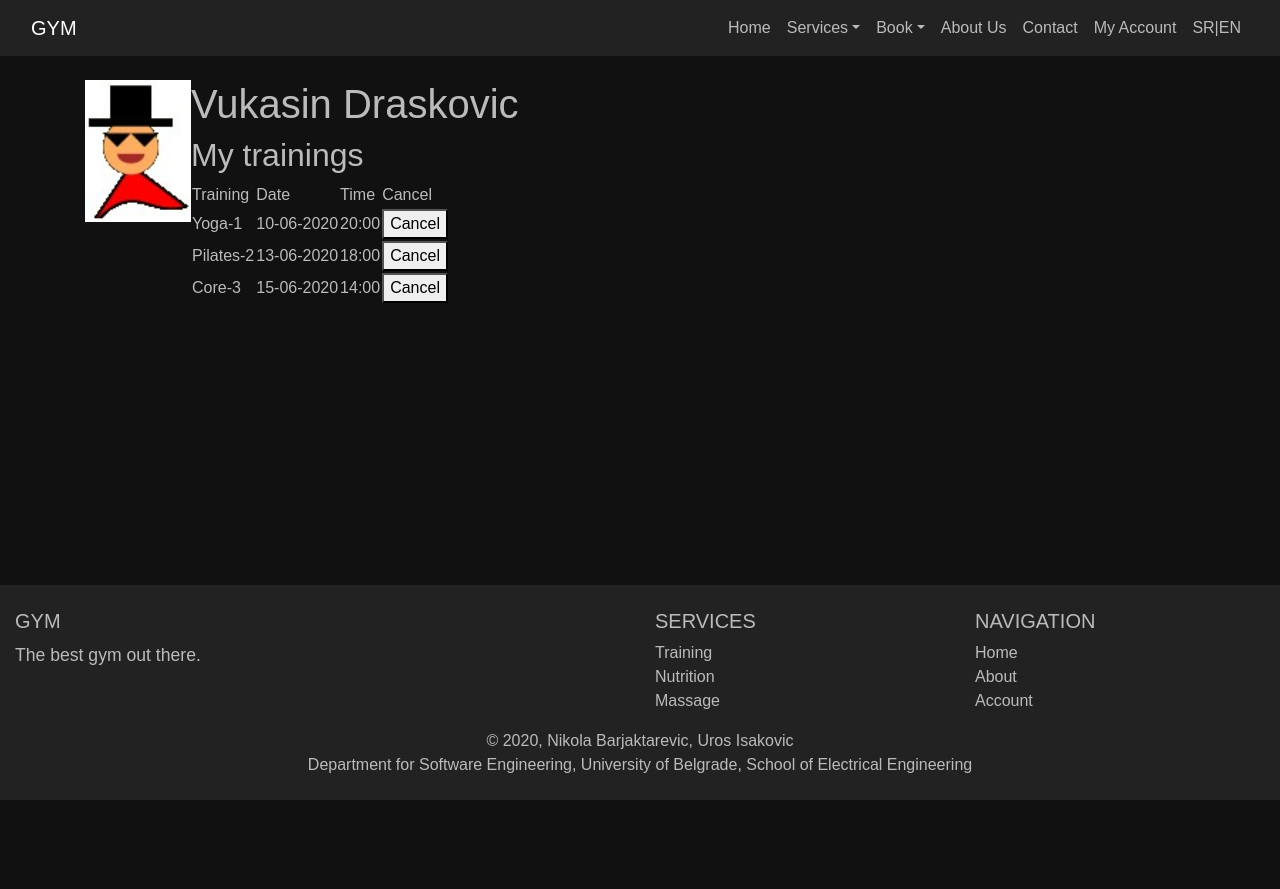
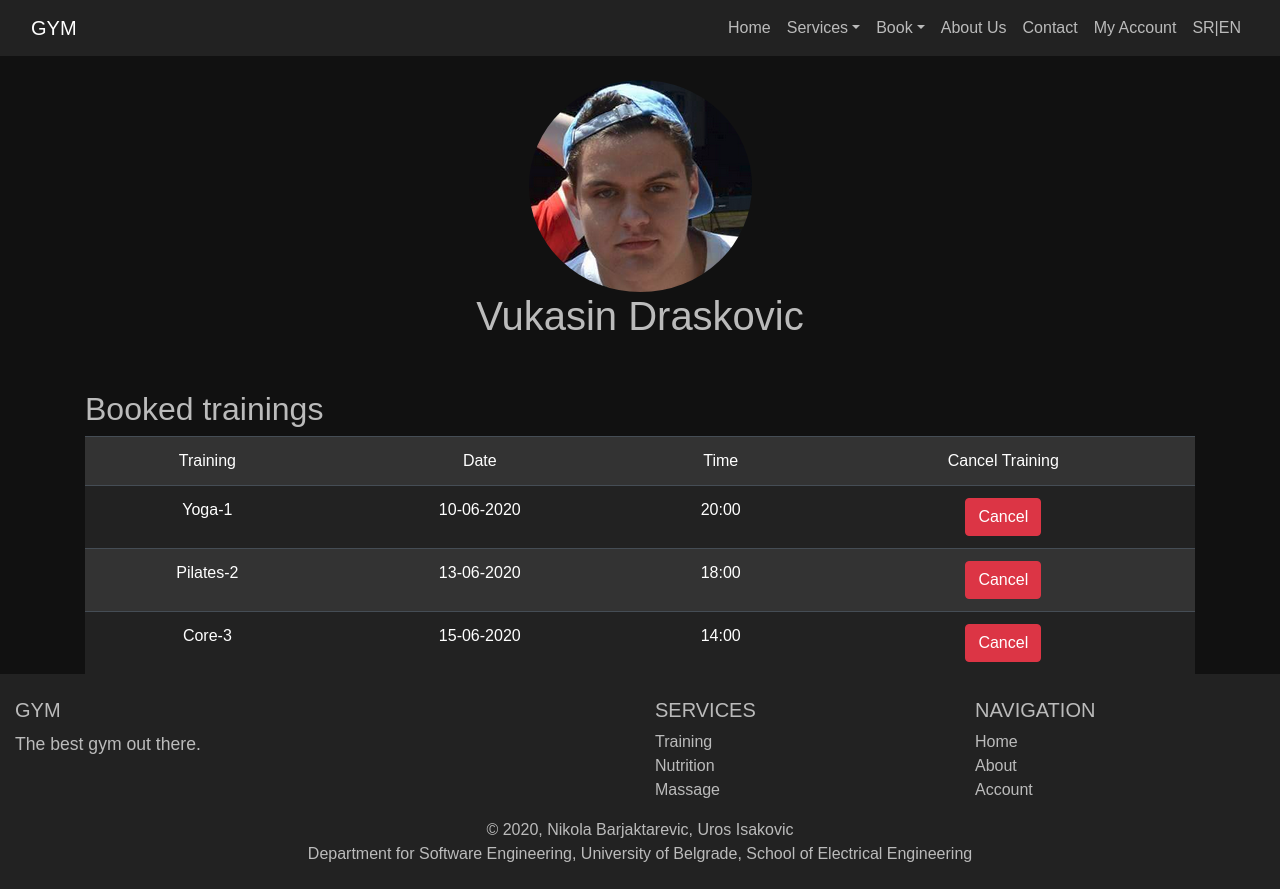
Before and after one commit to urosisakovic/fitness-center, a Vue app: page /account in a window 1280 px wide. Before the commit the page ends 800 px from the top, so only its background shows below. Built offline with nearby package versions, Linux system fonts and the light colour scheme.

Commit message:
Added a bunch of new design features

```diff
--- a/src/assets/content/en/account.json
+++ b/src/assets/content/en/account.json
@@ -1,6 +1,6 @@
 {
     "name": "Vukasin Draskovic",
-    "image": "0.png",
+    "image": "vukasin.png",
     "trainings": [
         {
             "id": "0",
--- a/src/assets/styles/main.css
+++ b/src/assets/styles/main.css
@@ -234,3 +234,7 @@ body {
  .table-striped>thead>tr:nth-child(odd)>th {
 	background-color: #333333;
   }
+
+#masnut-submit-button {
+	margin-bottom: 15px;
+}
--- a/src/components/Account.vue
+++ b/src/components/Account.vue
@@ -1,18 +1,18 @@
 <template>
   <div class="container">
-    <div>
-      <img style="float: left" :src="getImgUrl(content.image)">
+    <div style="text-align: center; margin-bottom: 50px;">
+      <img :src="getImgUrl(content.image)" class="rounded-circle">
       <h1>{{ content.name }}</h1>
     </div>
 
-    <h2> My trainings </h2>
-    <table>
+    <h2> Booked trainings </h2>
+    <table class="table table-striped table-dark" style="text-align: center">
       <thead>
         <tr>
           <td>Training</td>
           <td>Date</td>
           <td>Time</td>
-          <td>Cancel</td>
+          <td>Cancel Training</td>
         </tr>
       </thead>
 
@@ -21,12 +21,10 @@
           <td> {{ training.name }} </td>
           <td> {{ training.date }} </td>
           <td> {{ training.time }} </td>
-          <td>  <button type="button">Cancel</button>  </td>
+          <td> <button type="button" class="btn btn-danger">Cancel</button> </td>
         </tr>
       </tbody>
     </table>
-
-
   </div>
 </template>
 
--- a/src/components/book/MasNut.vue
+++ b/src/components/book/MasNut.vue
@@ -15,7 +15,7 @@
         </div>
         <div class="form-group">
           <label for="input-tel">Telephone Number</label>
-          <input type="number" class="form-control" id="input-tel" placeholder="Enter Telephone Number">
+          <input type="text" class="form-control" id="input-tel" placeholder="Enter Telephone Number">
         </div>
         <div class="form-group">
           <label for="input-email">Email address</label>
@@ -30,7 +30,7 @@
           <input type="checkbox" class="form-check-input" id="exampleCheck1">
           <label class="form-check-label" for="exampleCheck1">Download PDF report</label>
         </div>
-        <button type="submit" class="btn btn-primary">Submit</button>
+        <button id="masnut-submit-button" type="submit" class="btn btn-primary">Submit</button>
     </form>
   </div>
 </template>
--- a/src/components/book/Training.vue
+++ b/src/components/book/Training.vue
@@ -2,39 +2,39 @@
   <div class="container">
     <h2> Choose your training! </h2>
 
+    <div class="form-group">
+      <label for="input-fn">Training Type</label>
       <select id="dd-type-select" class="form-control" v-on:change="typeSelect()">
         <option value="yoga">Yoga</option>
         <option value="pilates">Pilates</option>
         <option value="core">Core</option>
         <option value="cardio">Cardio</option>
       </select>
-
+    </div>
+    <div class="form-group">
+      <label for="input-fn">Training</label>
       <select id="dd-sub-type-select" class="form-control" v-on:change="subTypeSelect()">
       <option v-for="option in options" :key="option.id">{{ option.text }}</option>
     </select>
+    </div>
 
     <h2> Available sessions: </h2>
-    <table>
+    <table class="table table-striped table-dark" style="text-align: center">
       <thead>
         <tr>
-          <td>Type</td>
-          <td>Name</td>
           <td>Date</td>
           <td>Time</td>
           <td>Places left</td>
-          <td>Book</td>
+          <td>Come and Join Us!</td>
         </tr>
       </thead>
 
       <tbody>
         <tr v-for="training in curr_trainings" :key="training.id">
-          <td> {{ training.type }} </td>
-          <td> {{ training.subtype }}</td>
           <td> {{ training.date }} </td>
           <td> {{ training.time }}</td>
           <td> {{ training.placesLeft }}</td>
-          <td> {{ training.placesLeft }}</td>
-          <td> <button type="button">Book</button> </td>
+          <td> <button type="button" class="btn btn-primary">Book</button> </td>
         </tr>
       </tbody>
 
@@ -71,8 +71,6 @@ export default {
   },
   methods: {
     typeSelect: function() {
-      console.log("typeSelect()");
-
       var typeSelectField = document.getElementById("dd-type-select");
       var type = typeSelectField.options[typeSelectField.selectedIndex].text;
 
@@ -91,21 +89,15 @@ export default {
     },
 
     subTypeSelect: function() {
-      console.log("subTypeSelect()");
       this.refreshTable();
     },
 
     refreshTable: function() {
-      console.log("refreshTable()");
-
       var typeSelectField = document.getElementById("dd-type-select");
       var subTypeSelectField = document.getElementById("dd-sub-type-select");
 
       var type = typeSelectField.options[typeSelectField.selectedIndex].text;
       var subtype = subTypeSelectField.options[subTypeSelectField.selectedIndex].text;
-
-      console.log("type: " + type);
-      console.log("subtype: " + subtype);
 
       this.curr_trainings = [];
 
--- a/src/components/services/TrainingLvl2.vue
+++ b/src/components/services/TrainingLvl2.vue
@@ -6,7 +6,7 @@
             <h1>{{content.name}} </h1>
             <p> {{content.desc}} </p>
 
-            <table class="table table-striped table-dark">
+            <table class="table table-striped table-dark" style="text-align: center">
                 <thead>
                     <tr>
                         <th> Duration </th>
```
Also changed, not shown: src/assets/images/vukasin.png (added). Lines whose indentation alone changed are shown as unchanged.
